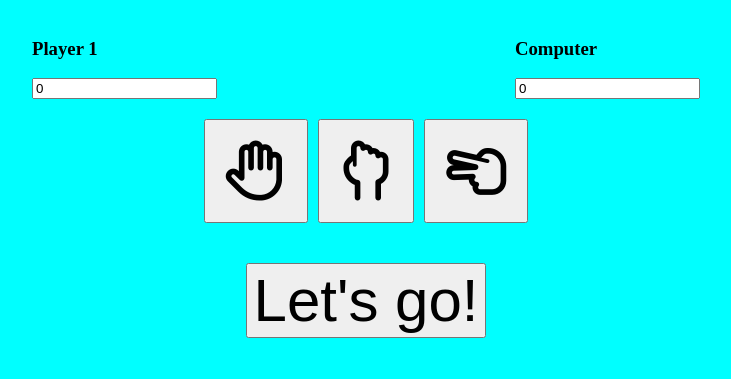
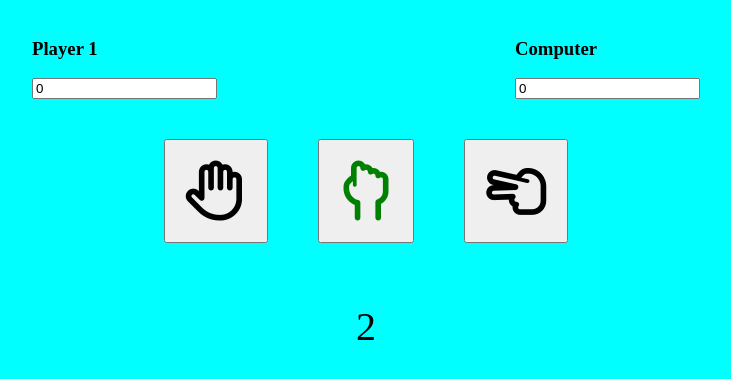
Before and after one commit to akademiafrontendu/paper_rock_scissors, a plain HTML site: page index.html in a window 1280 px wide. Both pictures are taken after a click on the button 640 px from the left and 232 px from the top of the page. Shown: the part 61-440 px from the top of the page, without its empty margins (274-1005 px from the left). Drawn offline with Linux system fonts and the light colour scheme.

Commit message:
add random computer

```diff
--- a/app.js
+++ b/app.js
@@ -1,23 +1,49 @@
 const game = () => {
-    let startBtn = document.getElementById('start');
-    let timer = document.getElementById('timer');
-
+  let startBtn = document.getElementById("start");
+  let timer = document.getElementById("timer");
+  let allChoose = document.querySelectorAll(".btn");
+  let resultUser = document.getElementById("result-user");
+  let resultComputer = document.getElementById("result-computer");
+  let sectionResult = document.getElementById("result");
+  let time = 3;
 
   const StartGame = () => {
-        startBtn.addEventListener("click", () => {
-            let time = 3;
+    allChoose.forEach((user) =>
+      user.addEventListener("click", () => {
+        preperToStartGame(user);
         let timeInterval = setInterval(() => {
           if (time == 0) {
             clearInterval(timeInterval);
-                    //losowanie
+            let computer = Math.floor(Math.random() * 3);
+            displayUserAndComputer(user, allChoose[computer]);
+            sectionResult.classList.add("result");
           } else {
             timer.textContent = time;
             time--;
           }
         }, 1000);
-        });
-    }
+      })
+    );
+  };
+
+  const displayUserAndComputer = (user, computer) => {
+    timer.classList.add("display-no");
+    console.log("user " + user.id + " computer " + computer.id);
+    resultUser.classList.add("fa-hand-" + user.id);
+    resultComputer.classList.add("fa-hand-" + computer.id);
+  };
+
+  const preperToStartGame = (user) => {
+    allChoose.forEach((val) => val.classList.remove("red"));
+    time = 3;
+    timer.textContent = time;
+    timer.classList.remove("display-no");
+    user.classList.add("red");
+    sectionResult.classList.remove("result");
+  };
+
+  const checkWin = () => {};
+
   StartGame();
-
-}
+};
 game();
--- a/index.html
+++ b/index.html
@@ -25,16 +25,17 @@
             </div>
         </div>
         <div class="user-choose">
-                <button class="btn-user far fa-hand-paper"></button>
-                <button class="btn-user far fa-hand-rock"></button>
-                <button class="btn-user far fa-hand-scissors"></button>
+            <button id="paper" class="btn btn-user far fa-hand-paper"></button>
+            <button id="rock" class="btn btn-user far fa-hand-rock"></button>
+            <button id="scissors" class="btn btn-user far fa-hand-scissors"></button>
         </div>
         <div class="game">
-                <button id="start" class="btn-start">
-            Let's go!
-            </button>
             <span id="timer"></span>
-                <span id="result"></span>
+            <div id="result" class="display-no">
+                <button class="btn-user far" id="result-user"></button>
+                <span>VS</span>
+                <button class="btn-user far" id="result-computer"></button>
+            </div>
         </div>
     </div>
     </div>
--- a/style.css
+++ b/style.css
@@ -13,7 +13,8 @@ body {
   justify-content: space-evenly;
 }
 
-.player {}
+.player {
+}
 
 .headers {
   text-align: center;
@@ -28,6 +29,11 @@ body {
 .btn-user {
   font-size: 60px;
   padding: 20px;
+  margin: 20px;
+}
+
+.red {
+  color: green;
 }
 
 .game {
@@ -38,11 +44,19 @@ body {
   align-items: center;
 }
 
-.btn-start {
-    font-size: 60px;
-    max-width: 320px;
-}
-
 #timer {
   font-size: 40px;
 }
+
+.display-no {
+  display: none;
+}
+.result {
+  display: flex;
+  flex-direction: row;
+  padding: 30px;
+  align-items: center;
+}
+span {
+  font-size: 20px;
+}
```
Lines whose indentation alone changed are shown as unchanged.
